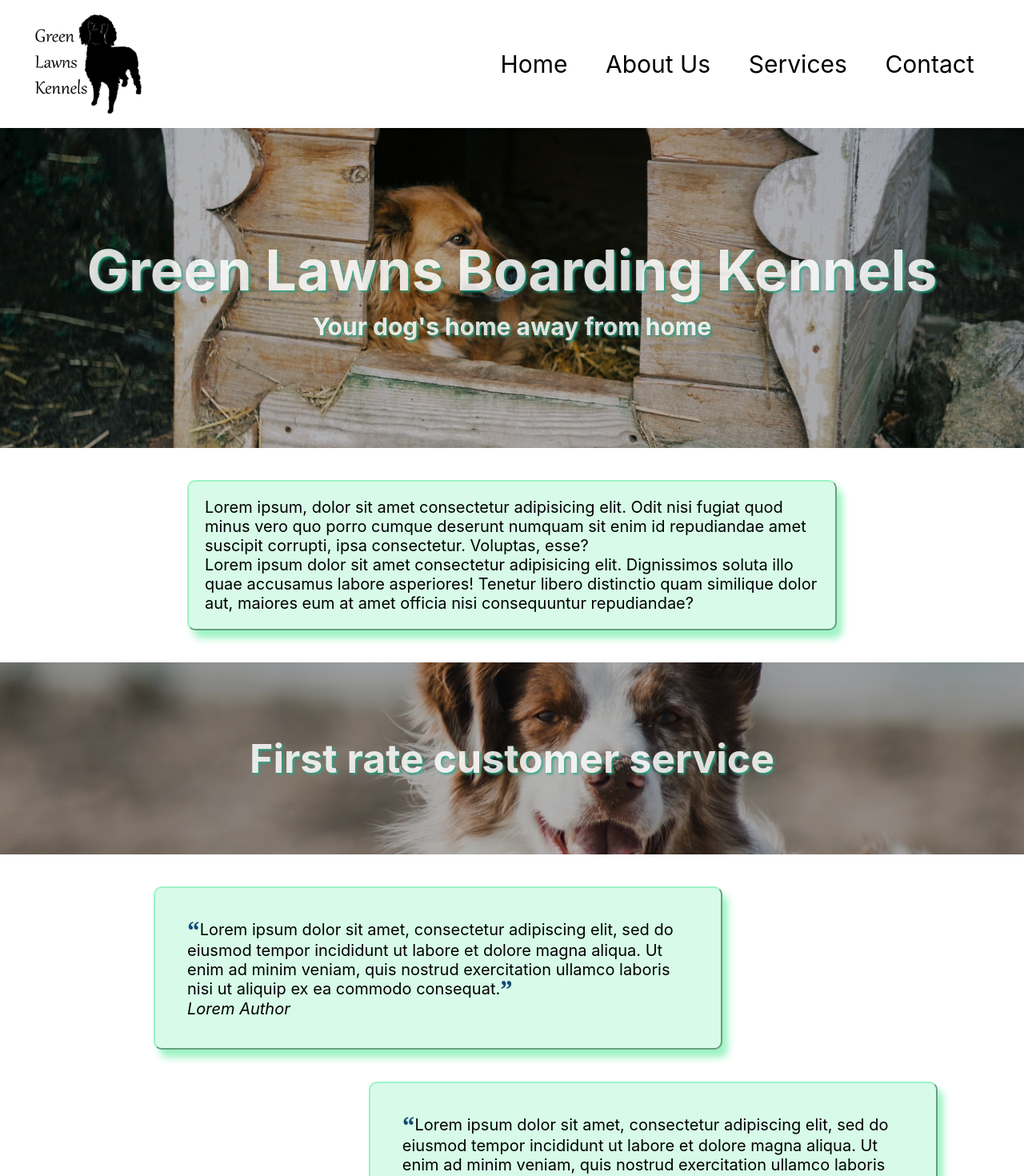
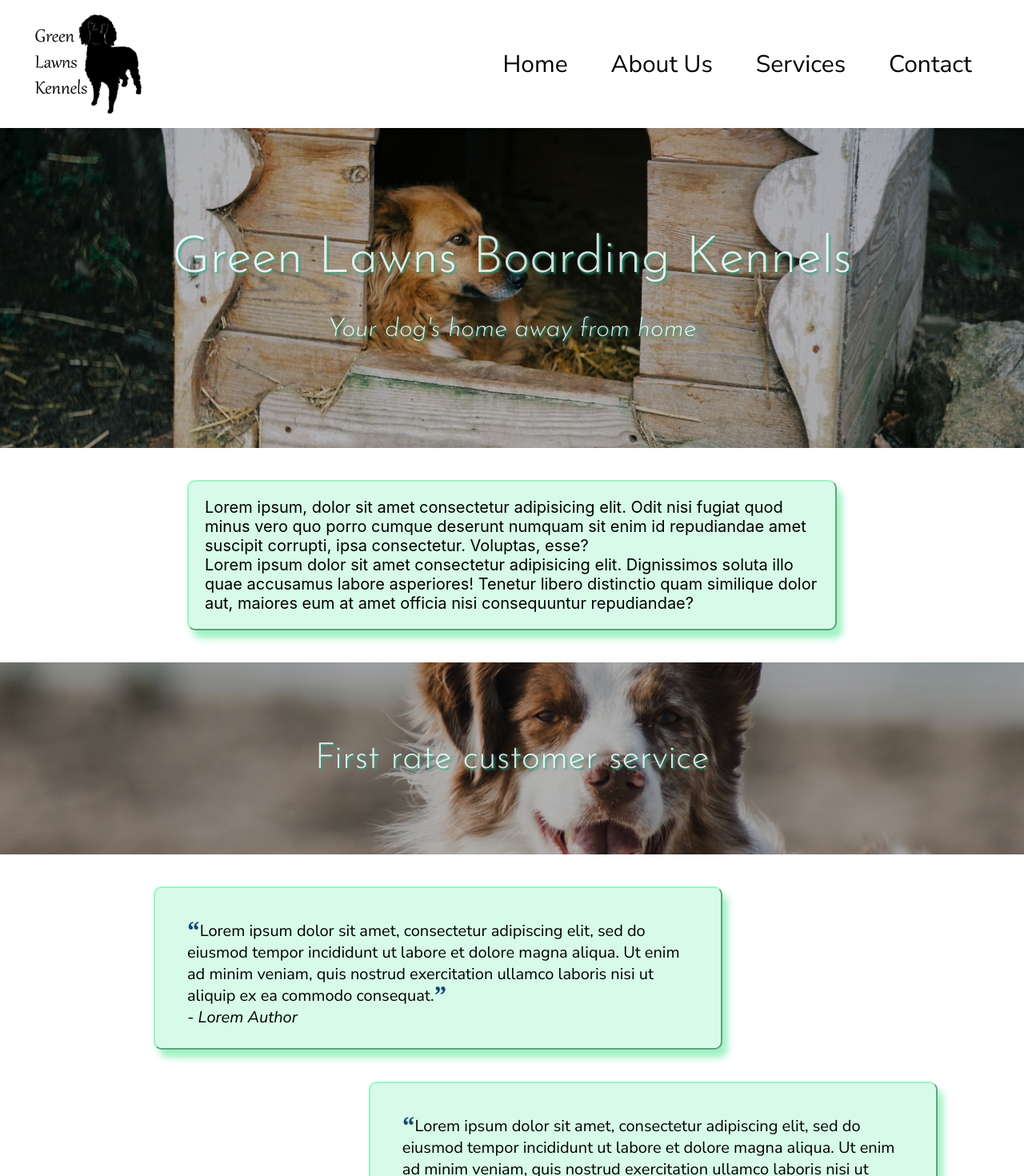
Before and after one commit to Velocima/green-lawns, a React (Create React App) app: page / in a window 1280 px wide. Shown: the top 1470 px of the page at 80% size. Built offline with nearby package versions, Linux system fonts and the light colour scheme.

Commit message:
fonts added

```diff
--- a/src/components/Review.jsx
+++ b/src/components/Review.jsx
@@ -5,7 +5,7 @@ export const Review = (props) => {
 	return (
 		<div className='review'>
 			<p>{props.review}</p>
-			<p>{props.author}</p>
+			<p>{` - ${props.author}`}</p>
 		</div>
 	);
 };
--- a/src/css/landing.css
+++ b/src/css/landing.css
@@ -1,3 +1,5 @@
+@import url("https://fonts.googleapis.com/css2?family=Nunito+Sans:ital@0;1&display=swap");
+@import url("https://fonts.googleapis.com/css2?family=Josefin+Sans:ital,wght@0,300;0,400;1,300;1,400&display=swap");
 .landing-container {
   display: flex;
   flex-direction: column;
@@ -24,14 +26,17 @@
       border-radius: 10px; }
       .landing-container .title-banner .titles h1,
       .landing-container .title-banner .titles h2 {
+        font-family: "Josefin Sans", sans-serif;
+        font-weight: 300;
         color: white;
         opacity: 0.85;
         text-shadow: 2px 2px 3px #1fab89; }
       .landing-container .title-banner .titles h1 {
-        font-size: 70px;
-        margin-bottom: 10px; }
+        font-size: 5vw;
+        margin-bottom: 5vh; }
       .landing-container .title-banner .titles h2 {
-        font-size: 30px; }
+        font-size: 2.5vw;
+        font-style: italic; }
   .landing-container .description {
     display: flex;
     justify-content: center;
--- a/src/css/nav.css
+++ b/src/css/nav.css
@@ -1,3 +1,5 @@
+@import url("https://fonts.googleapis.com/css2?family=Nunito+Sans:ital@0;1&display=swap");
+@import url("https://fonts.googleapis.com/css2?family=Josefin+Sans:ital,wght@0,300;0,400;1,300;1,400&display=swap");
 nav {
   display: flex;
   flex-direction: row;
@@ -18,6 +20,7 @@ nav {
     nav ul li {
       transition: all 0.3s; }
       nav ul li a {
+        font-family: "Nunito Sans", sans-serif;
         font-size: 30px;
         color: black;
         text-decoration: none; }
--- a/src/css/review.css
+++ b/src/css/review.css
@@ -1,4 +1,6 @@
 @charset "UTF-8";
+@import url("https://fonts.googleapis.com/css2?family=Nunito+Sans:ital@0;1&display=swap");
+@import url("https://fonts.googleapis.com/css2?family=Josefin+Sans:ital,wght@0,300;0,400;1,300;1,400&display=swap");
 .reviews {
   display: flex;
   flex-direction: column;
@@ -18,13 +20,16 @@
     background-size: cover;
     margin-bottom: 5vh; }
     .reviews .reviews-banner h2 {
+      font-family: "Josefin Sans", sans-serif;
+      font-weight: 300;
       color: white;
       opacity: 0.85;
       text-shadow: 2px 2px 3px #1fab89;
       text-align: center;
-      font-size: 50px; }
+      font-size: 3.5vw; }
   .reviews .reviews-container {
-    width: 70%; }
+    width: 70%;
+    font-family: "Nunito Sans", sans-serif; }
     .reviews .reviews-container .review {
       display: flex;
       flex-direction: column;
--- a/src/scss/landing.scss
+++ b/src/scss/landing.scss
@@ -27,16 +27,19 @@
 			border-radius: 10px;
 			h1,
 			h2 {
+				font-family: $title-font;
+				font-weight: 300;
 				color: white;
 				opacity: 0.85;
 				text-shadow: 2px 2px 3px $text-shadow;
 			}
 			h1 {
-				font-size: 70px;
-				margin-bottom: 10px;
+				font-size: 5vw;
+				margin-bottom: 5vh;
 			}
 			h2 {
-				font-size: 30px;
+				font-size: 2.5vw;
+				font-style: italic;
 			}
 		}
 	}
--- a/src/scss/nav.scss
+++ b/src/scss/nav.scss
@@ -22,6 +22,7 @@ nav {
 		li {
 			transition: all 0.3s;
 			a {
+				font-family: $text-font;
 				font-size: 30px;
 				color: black;
 				text-decoration: none;
--- a/src/scss/review.scss
+++ b/src/scss/review.scss
@@ -19,16 +19,19 @@
 		background-repeat: no-repeat;
 		background-size: cover;
 		h2 {
+			font-family: $title-font;
+			font-weight: 300;
 			color: white;
 			opacity: 0.85;
 			text-shadow: 2px 2px 3px $text-shadow;
 			text-align: center;
-			font-size: 50px;
+			font-size: 3.5vw;
 		}
 		margin-bottom: 5vh;
 	}
 	.reviews-container {
 		width: 70%;
+		font-family: $text-font;
 		.review {
 			display: flex;
 			flex-direction: column;
--- a/src/scss/variables/_variables.scss
+++ b/src/scss/variables/_variables.scss
@@ -1,5 +1,11 @@
+@import url('https://fonts.googleapis.com/css2?family=Nunito+Sans:ital@0;1&display=swap');
+@import url('https://fonts.googleapis.com/css2?family=Josefin+Sans:ital,wght@0,300;0,400;1,300;1,400&display=swap');
+
 $background-color: white;
 $container-color: #d7fbe8;
 $container-shadow: #9df3c4;
 $text-shadow: #1fab89;
 $title-container-color: #d7fbe88e;
+
+$text-font: 'Nunito Sans', sans-serif;
+$title-font: 'Josefin Sans', sans-serif;
```
